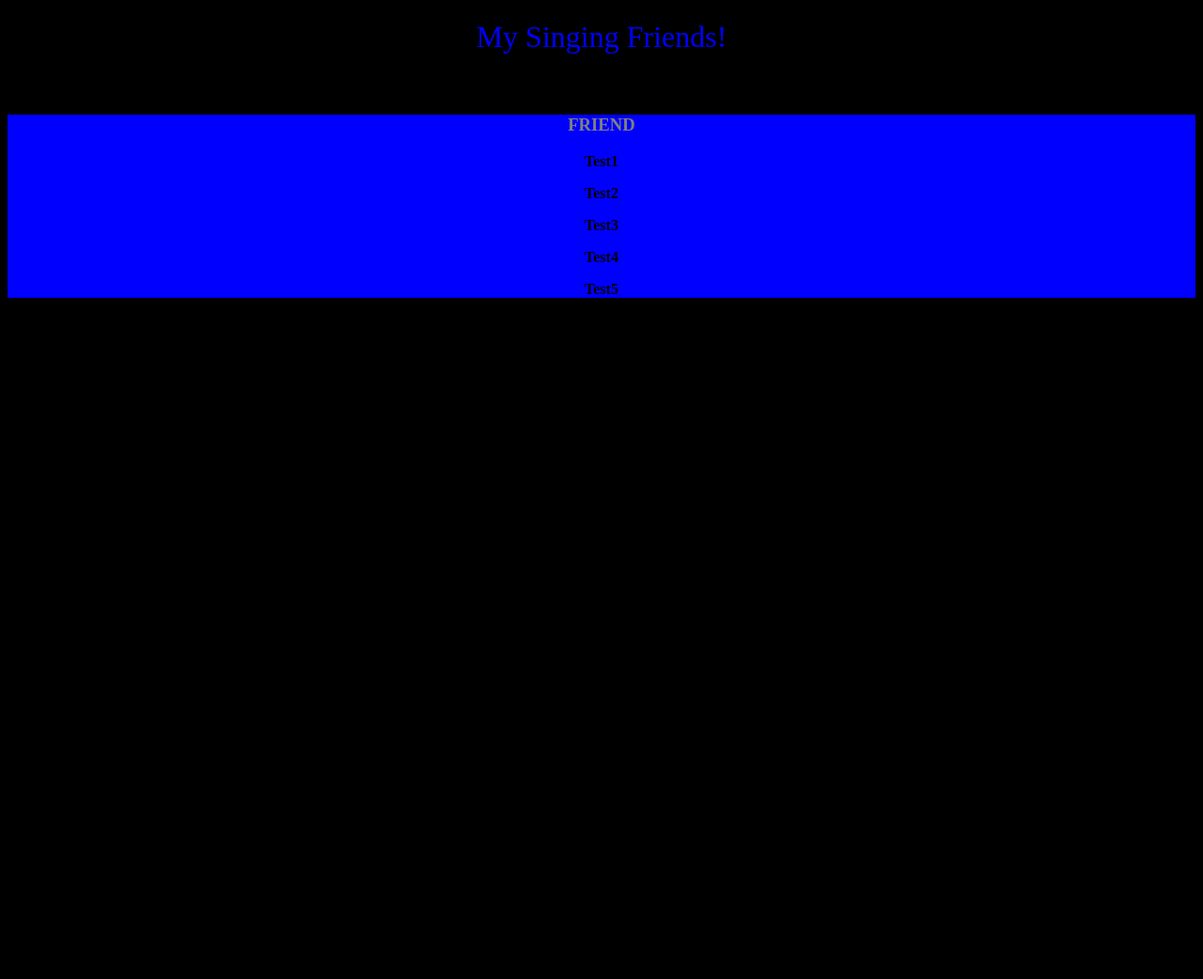
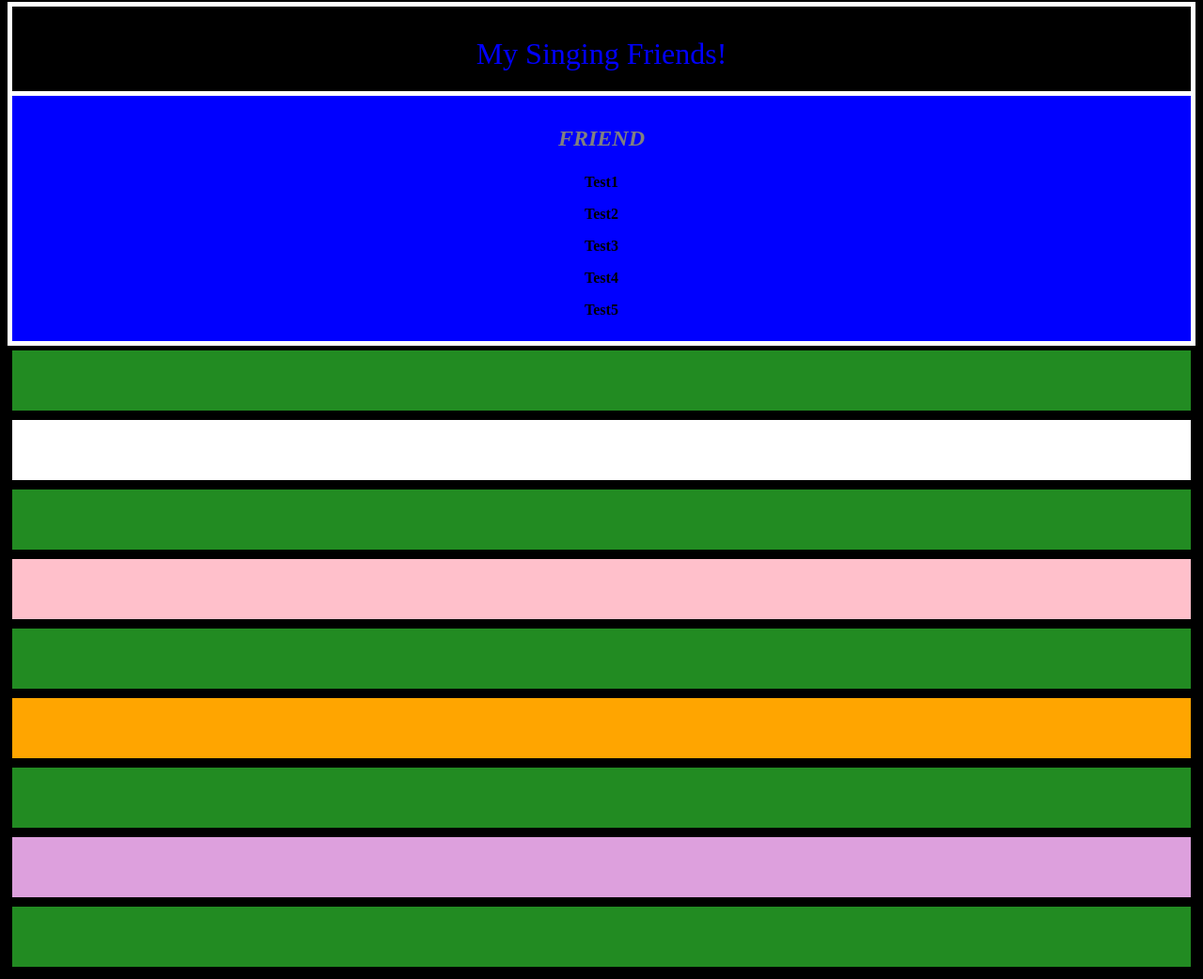
Before and after one commit to ariggs1226/JavaScript99LinesLab, a plain HTML site: page index.html in a window 1280 px wide. Shown: the whole page at 94% size. Before the commit the page ends 800 px from the top, so only its background shows below. Drawn offline with Linux system fonts and the light colour scheme.

Commit message:
Final draft of the Lab Docs.

```diff
--- a/app.js
+++ b/app.js
@@ -3,6 +3,7 @@ let friends = ['Russ', 'Mindy', 'David', 'Nikki', 'Hunter'];
 // loopOuter:
 for (let i = 0; i < friends.length; i++) {
     const name = friends[i];
+    console.log(name + ':')
     // let line = 99;
     for (let line = 99; line > 0; line--) {
         if (line > 2) {
--- a/index.html
+++ b/index.html
@@ -18,5 +18,14 @@
         <p>Test4</p>
         <p>Test5</p>
     </div>
+    <div class="stripe1"></div>
+    <div class="stripe2"></div>
+    <div class="stripe1"></div>
+    <div class="stripe3"></div>
+    <div class="stripe1"></div>
+    <div class="stripe5"></div>
+    <div class="stripe1"></div>
+    <div class="stripe4"></div>
+    <div class="stripe1"></div>
 </body>
 </html>
--- a/styles.css
+++ b/styles.css
@@ -6,17 +6,55 @@ body {
 h1 {
     color: blue;
     font-weight: lighter;
-    margin-bottom: 2em;
+    padding: 1em;
+    border: 5px white solid;
+    margin-top: -6px;
+    margin-bottom: -16px;
 }
 
 .friend {
     background-color: blue;
     color: black;
     font-weight: bolder;
-
+    border: 5px white solid;
+    padding: 0.5em;
 }
 
 div.friend > h3 {
     text-transform: uppercase;
     color: gray;
+    font-style: italic;
+    font-size: 24px;
 }
+
+.stripe1 {
+    background-color: forestgreen;
+    border: 5px black solid;
+    padding: 32px;
+}
+
+.stripe2 {
+    background-color: white;
+    border: 5px black solid;
+    padding: 32px;
+}
+
+.stripe3 {
+    background-color: pink;
+    border: 5px black solid;
+    padding: 32px;
+}
+
+.stripe4 {
+    background-color: plum;
+    border: 5px black solid;
+    padding: 32px;
+
+}
+
+.stripe5 {
+    background-color: orange;
+    border: 5px black solid;
+    padding: 32px;
+
+}
```
